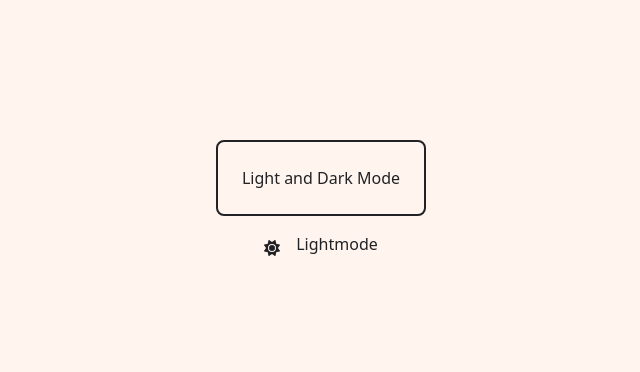
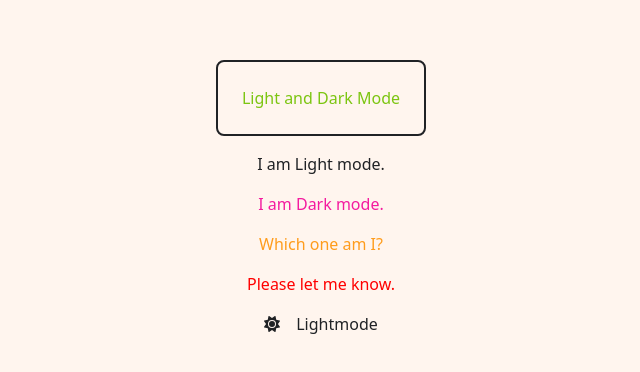
Before and after one commit to thazinnaing/DarkLightMode, a React (Vite) app: page / in a window 1280 px wide. Shown: the part 202-574 px from the top of the page, without its empty margins (319-959 px from the left). Built offline with nearby package versions, Linux system fonts and the light colour scheme.

Commit message:
style: adding style level to component >text

```diff
--- a/src/Pages/DarkMode.jsx
+++ b/src/Pages/DarkMode.jsx
@@ -18,10 +18,14 @@ const DarkModePage = ({setTheme}) => {
   return (
     <Box>
         <BoxTwo>
-            Light and Dark Mode
+            <Text level="5">Light and Dark Mode</Text>
         </BoxTwo>
+        <Text>I am Light mode.</Text>
+        <Text level="2">I am Dark mode.</Text>
+        <Text level="3">Which one am I?</Text>
+        <Text level="4">Please let me know.</Text>
         <div className="flex gap-3">
-            <div onClick={clickHandler} className="w-5 h-5 mt-1 text-dark dark:text-light">
+            <div onClick={clickHandler} className="w-5 h-5 text-dark dark:text-light">
             {
               isDark() ? <FontAwesomeIcon icon={faMoon} /> : <FontAwesomeIcon icon={faSun} />
             }
--- a/src/components/Text.jsx
+++ b/src/components/Text.jsx
@@ -1,8 +1,8 @@
 import React from 'react';
 
-const Text = ({children}) => {
+const Text = ({level, children}) => {
   return (
-    <div className='text-dark dark:text-light'>
+    <div className={`text-dark font-medium dark:text-light ${level === "2" && "text-pink dark:text-red"} ${level === "3" && "text-gold dark:text-pink"} ${level === "4" && "text-red dark:text-gold"} ${level === "5" && "text-green dark:text-orchid"}`} >
       {children}
     </div>
   );
--- a/tailwind.config.js
+++ b/tailwind.config.js
@@ -10,6 +10,11 @@ export default {
       colors: {
         "dark": "#202225",
         "light": "#fff5ee",
+        "pink" : "#F41B9F",
+        "gold": "#FF9C1C",
+        "red" : "#ff0000",
+        "green" : "#7CC511",
+        "orchid": "#DFECCD"
       }
     },
   },
```
